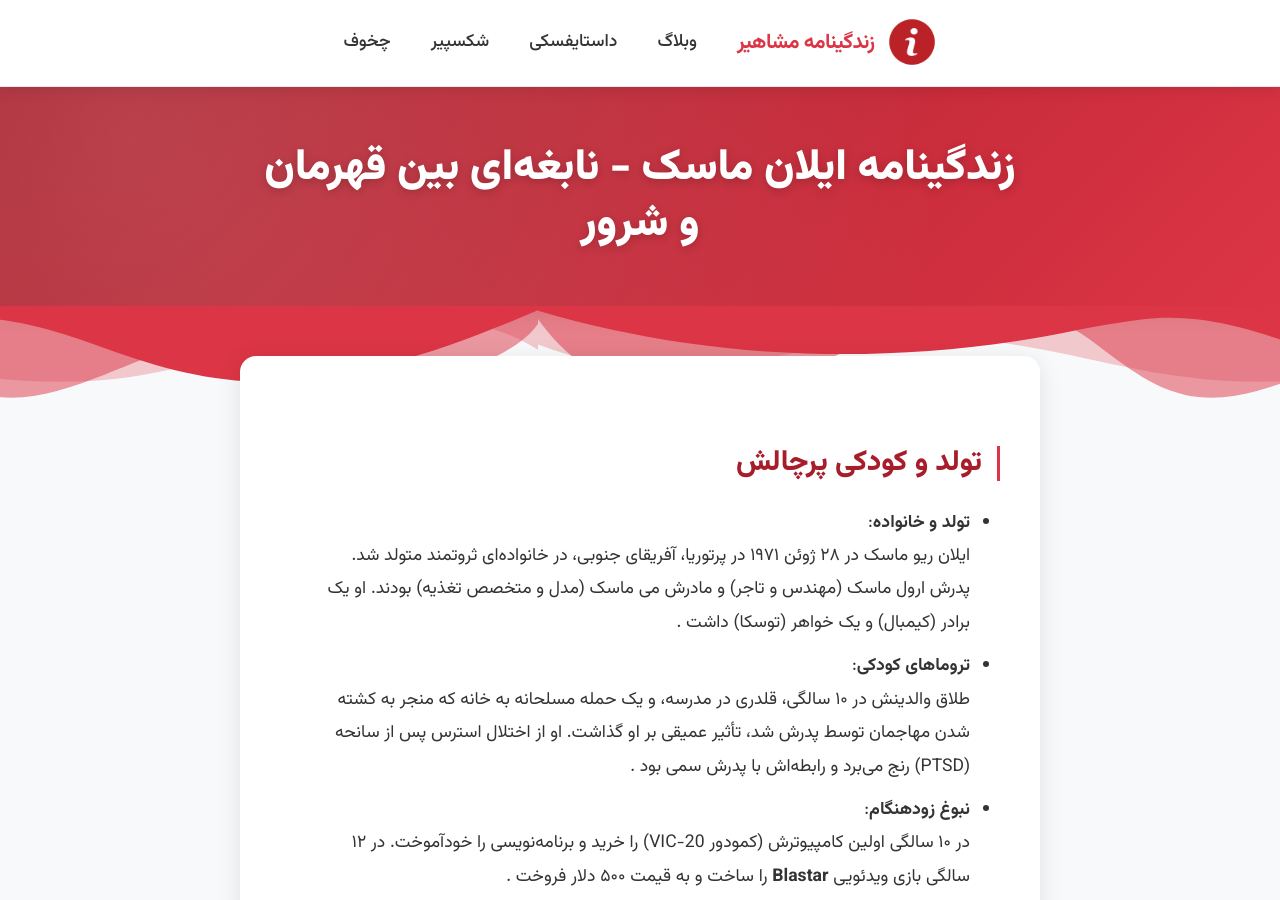
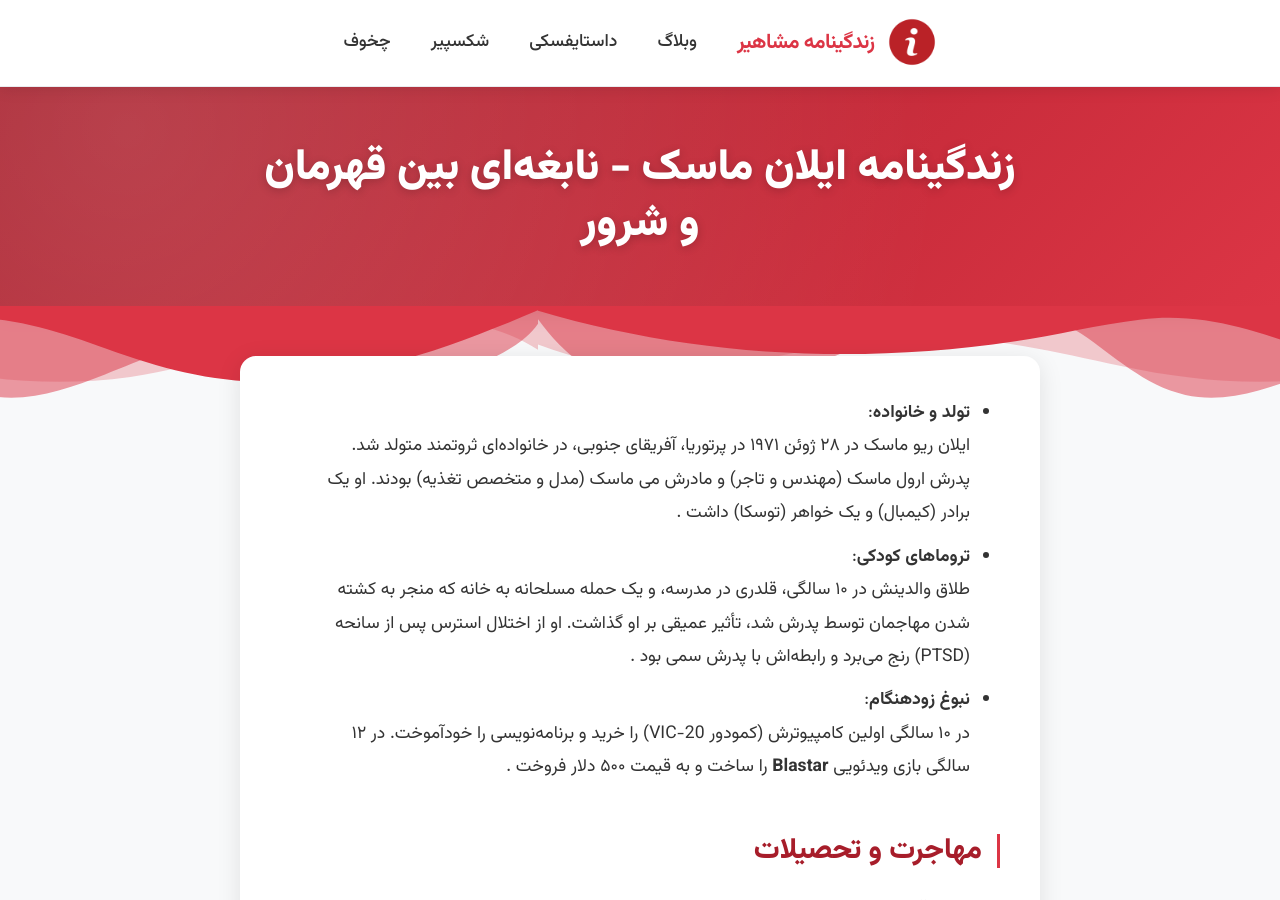
Before and after one commit to darkblog/darkblog.github.io, a Jekyll site: the page built from _posts/2025-6-28-17.md, in a window 1280 px wide and 900 px high. Built offline with Jekyll 4.4.1, drawn with Linux system fonts in a browser that asks for light colours.

Commit message:
Update 2025-6-28-17.md

```diff
--- a/_posts/2025-6-28-17.md
+++ b/_posts/2025-6-28-17.md
@@ -3,7 +3,6 @@
 title: زندگینامه ایلان ماسک - نابغه‌ای بین قهرمان و شرور
 ---
 
-## تولد و کودکی پرچالش
 - **تولد و خانواده**:
   ایلان ریو ماسک در ۲۸ ژوئن ۱۹۷۱ در پرتوریا، آفریقای جنوبی، در خانواده‌ای ثروتمند متولد شد. پدرش ارول ماسک (مهندس و تاجر) و مادرش می ماسک (مدل و متخصص تغذیه) بودند. او یک برادر (کیمبال) و یک خواهر (توسکا) داشت .
 - **تروماهای کودکی**:
```
